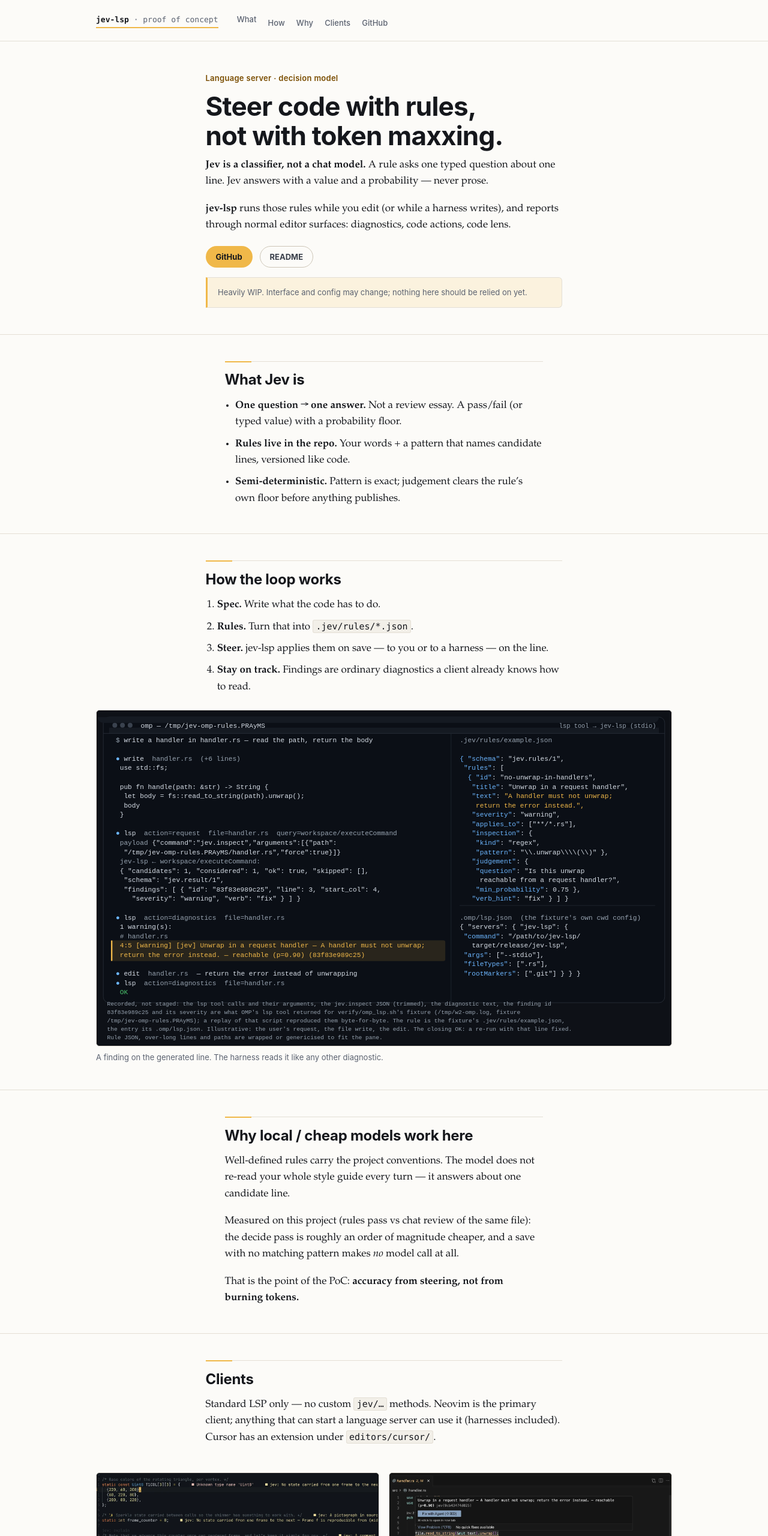
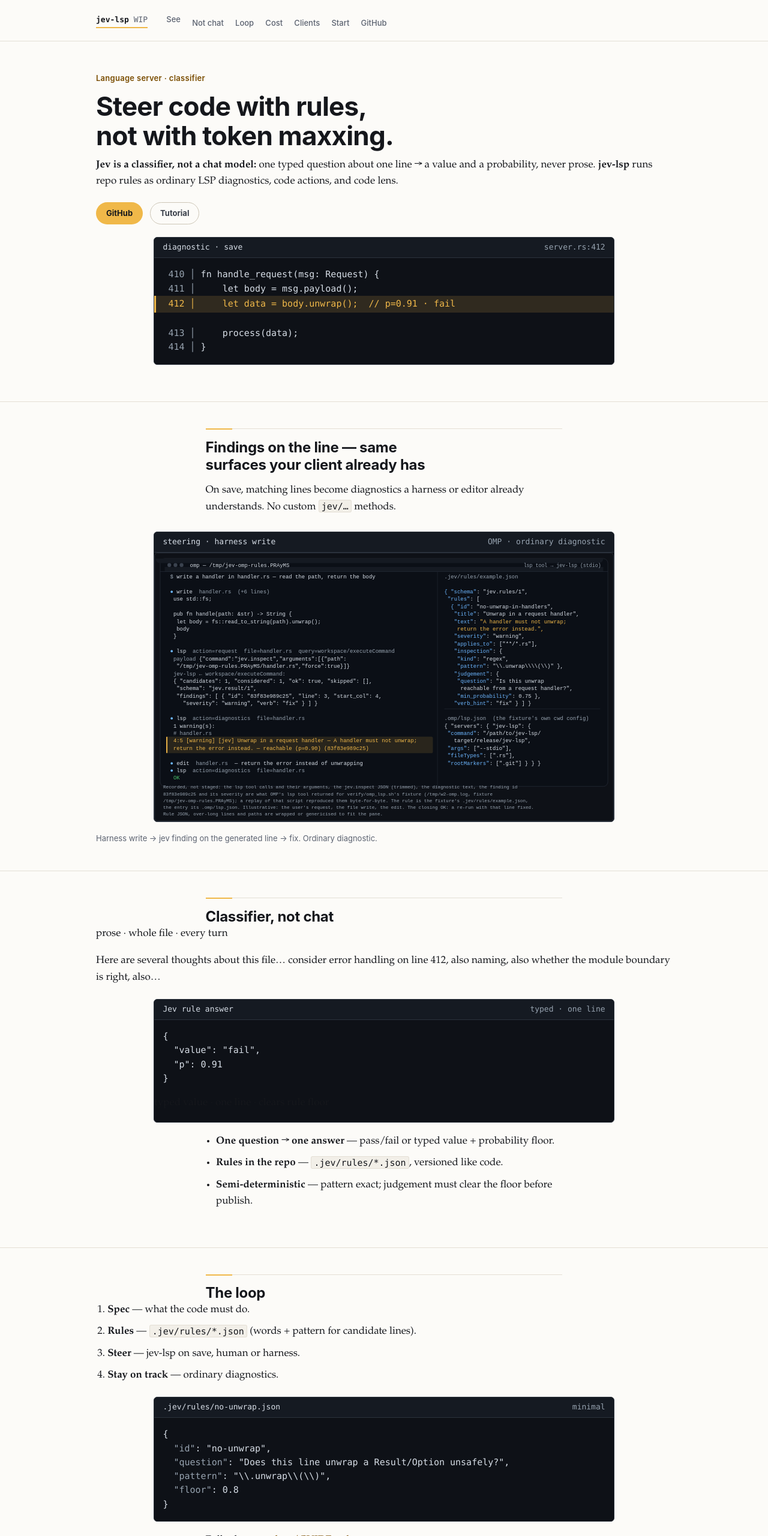
Before and after one commit to makefunstuff/jev-lsp, a plain HTML site: page site/index.html in a window 1280 px wide. Shown: the top 2560 px of the page at 60% size. Drawn offline with Linux system fonts and the light colour scheme.

Commit message:
site: redesign landing — product-first IA, sans, machine panels

```diff
--- a/site/index.html
+++ b/site/index.html
@@ -12,13 +12,15 @@
 
 <header class="site-head">
   <div class="container">
-    <a class="wordmark" href="./">jev-lsp <span>· proof of concept</span></a>
+    <a class="wordmark" href="./">jev-lsp <span class="wip">WIP</span></a>
     <nav class="toc" aria-label="Sections">
       <ul>
-        <li><a href="#what">What</a></li>
-        <li><a href="#how">How</a></li>
-        <li><a href="#why">Why</a></li>
+        <li><a href="#see">See</a></li>
+        <li><a href="#not-chat">Not chat</a></li>
+        <li><a href="#loop">Loop</a></li>
+        <li><a href="#cost">Cost</a></li>
         <li><a href="#clients">Clients</a></li>
+        <li><a href="#start">Start</a></li>
         <li><a href="https://github.com/makefunstuff/jev-lsp">GitHub</a></li>
       </ul>
     </nav>
@@ -27,87 +29,208 @@
 
 <main id="main">
 
-<section class="hero">
-  <div class="container">
-    <div class="prose">
-      <p class="eyebrow">Language server · decision model</p>
+<section class="hero" id="hero">
+  <div class="container hero-grid">
+    <div class="hero-copy">
+      <p class="eyebrow">Language server · classifier</p>
       <h1>Steer code with rules, not with token maxxing.</h1>
-      <p><strong>Jev is a classifier, not a chat model.</strong>
-      A rule asks one typed question about one line. Jev answers with a value and a probability — never prose.</p>
-      <p><strong>jev-lsp</strong> runs those rules while you edit (or while a harness writes),
-      and reports through normal editor surfaces: diagnostics, code actions, code lens.</p>
+      <p class="lead"><strong>Jev is a classifier, not a chat model:</strong> one typed question about one line → a value and a probability, never prose. <strong>jev-lsp</strong> runs repo rules as ordinary LSP diagnostics, code actions, and code lens.</p>
       <p class="hero-actions">
         <a class="btn" href="https://github.com/makefunstuff/jev-lsp">GitHub</a>
-        <a class="btn btn-quiet" href="https://github.com/makefunstuff/jev-lsp#readme">README</a>
+        <a class="btn btn-quiet" href="https://github.com/makefunstuff/jev-lsp/blob/main/docs/TUTORIAL.md">Tutorial</a>
       </p>
-      <p class="note">Heavily WIP. Interface and config may change; nothing here should be relied on yet.</p>
+    </div>
+    <div class="panel hero-panel" aria-label="Example diagnostic">
+      <div class="panel-head">
+        <span class="name">diagnostic · save</span>
+        <span>server.rs:412</span>
+      </div>
+      <pre><span class="dim"> 410 │ </span><span class="fill">fn handle_request(msg: Request) {</span>
+<span class="dim"> 411 │ </span><span class="fill">    let body = msg.payload();</span>
+<span class="row"> 412 │     let data = body.unwrap();  // p=0.91 · fail</span>
+<span class="dim"> 413 │ </span><span class="fill">    process(data);</span>
+<span class="dim"> 414 │ </span><span class="fill">}</span></pre>
     </div>
   </div>
 </section>
 
-<section id="what" class="band">
-  <div class="container prose">
-    <h2>What Jev is</h2>
-    <ul class="plain">
-      <li><strong>One question → one answer.</strong> Not a review essay. A pass/fail (or typed value) with a probability floor.</li>
-      <li><strong>Rules live in the repo.</strong> Your words + a pattern that names candidate lines, versioned like code.</li>
-      <li><strong>Semi-deterministic.</strong> Pattern is exact; judgement clears the rule’s own floor before anything publishes.</li>
+<section id="see" class="band">
+  <div class="container">
+    <div class="prose">
+      <h2>Findings on the line — same surfaces your client already has</h2>
+      <p>On save, matching lines become diagnostics a harness or editor already understands. No custom <code>jev/…</code> methods.</p>
+    </div>
+    <figure class="machine-well">
+      <div class="panel panel-wide">
+        <div class="panel-head">
+          <span class="name">steering · harness write</span>
+          <span>OMP · ordinary diagnostic</span>
+        </div>
+        <img src="./assets/jev-steering.svg" alt="Harness write, then a jev finding on the generated line steering the fix" width="960" height="540" loading="lazy">
+      </div>
+      <figcaption>Harness write → jev finding on the generated line → fix. Ordinary diagnostic.</figcaption>
+    </figure>
+  </div>
+</section>
+
+<section id="not-chat" class="band">
+  <div class="container">
+    <div class="prose">
+      <h2>Classifier, not chat</h2>
+    </div>
+    <div class="compare">
+      <div class="compare-card compare-chat">
+        <p class="compare-label">prose · whole file · every turn</p>
+        <p class="chat-blob">Here are several thoughts about this file… consider error handling on line 412, also naming, also whether the module boundary is right, also…</p>
+      </div>
+      <div class="panel compare-card">
+        <div class="panel-head">
+          <span class="name">Jev rule answer</span>
+          <span>typed · one line</span>
+        </div>
+        <pre>{
+  <span class="fill">"value"</span>: <span class="amb">"fail"</span>,
+  <span class="fill">"p"</span>: 0.91
+}</pre>
+        <p class="compare-foot">typed value · one line · clears rule floor</p>
+      </div>
+    </div>
+    <ul class="plain prose bullets">
+      <li><strong>One question → one answer</strong> — pass/fail or typed value + probability floor.</li>
+      <li><strong>Rules in the repo</strong> — <code>.jev/rules/*.json</code>, versioned like code.</li>
+      <li><strong>Semi-deterministic</strong> — pattern exact; judgement must clear the floor before publish.</li>
     </ul>
   </div>
 </section>
 
-<section id="how" class="band">
+<section id="loop" class="band">
   <div class="container">
     <div class="prose">
-      <h2>How the loop works</h2>
+      <h2>The loop</h2>
+    </div>
+    <div class="loop-grid">
       <ol class="steps">
-        <li><strong>Spec.</strong> Write what the code has to do.</li>
-        <li><strong>Rules.</strong> Turn that into <code>.jev/rules/*.json</code>.</li>
-        <li><strong>Steer.</strong> jev-lsp applies them on save — to you or to a harness — on the line.</li>
-        <li><strong>Stay on track.</strong> Findings are ordinary diagnostics a client already knows how to read.</li>
+        <li><strong>Spec</strong> — what the code must do.</li>
+        <li><strong>Rules</strong> — <code>.jev/rules/*.json</code> (words + pattern for candidate lines).</li>
+        <li><strong>Steer</strong> — jev-lsp on save, human or harness.</li>
+        <li><strong>Stay on track</strong> — ordinary diagnostics.</li>
       </ol>
+      <div class="panel">
+        <div class="panel-head">
+          <span class="name">.jev/rules/no-unwrap.json</span>
+          <span>minimal</span>
+        </div>
+        <pre>{
+  <span class="dim">"id"</span>: <span class="fill">"no-unwrap"</span>,
+  <span class="dim">"question"</span>: <span class="fill">"Does this line unwrap a Result/Option unsafely?"</span>,
+  <span class="dim">"pattern"</span>: <span class="fill">"\\.unwrap\\(\\)"</span>,
+  <span class="dim">"floor"</span>: <span class="fill">0.8</span>
+}</pre>
+      </div>
     </div>
-    <figure class="shot">
-      <img src="./assets/jev-steering.svg" alt="Harness write, then a jev finding on the generated line steering the fix" width="960" height="540" loading="lazy">
-      <figcaption>A finding on the generated line. The harness reads it like any other diagnostic.</figcaption>
-    </figure>
+    <p class="prose muted-line">Full schema → <a href="https://github.com/makefunstuff/jev-lsp/blob/main/docs/GUIDE.md">docs/GUIDE.md</a>.</p>
   </div>
 </section>
 
-<section id="why" class="band">
-  <div class="container prose">
-    <h2>Why local / cheap models work here</h2>
-    <p>Well-defined rules carry the project conventions. The model does not re-read your whole style guide every turn — it answers about one candidate line.</p>
-    <p>Measured on this project (rules pass vs chat review of the same file): the decide pass is roughly an order of magnitude cheaper, and a save with no matching pattern makes <em>no</em> model call at all.</p>
-    <p>That is the point of the PoC: <strong>accuracy from steering, not from burning tokens.</strong></p>
+<section id="cost" class="band">
+  <div class="container">
+    <div class="prose">
+      <h2>Why local / cheap models work here</h2>
+      <p>Rules carry conventions; the model answers about one candidate line. No matching pattern → <strong>no model call</strong>.</p>
+    </div>
+    <div class="table-wrap">
+      <table class="cost">
+        <caption>Measured 2026-09-20 on this repo: decide <code>jev-1.13</code> vs chat review <code>gemini-2.5-flash-lite</code>. PoC: accuracy from steering, not token maxxing.</caption>
+        <thead>
+          <tr>
+            <th scope="col"></th>
+            <th scope="col">rules pass</th>
+            <th scope="col">chat review (same file)</th>
+          </tr>
+        </thead>
+        <tbody>
+          <tr class="mark">
+            <th scope="row"><code>server.rs</code> ~2.6k lines</th>
+            <td>~5.3k in / 345 out · 2 findings · <strong>~$0.00022</strong></td>
+            <td>~30.5k in / 9 out · 0 findings · <strong>~$0.00306</strong></td>
+          </tr>
+          <tr>
+            <th scope="row">30 Rust docs</th>
+            <td><strong>~$0.0034</strong> · 20 calls</td>
+            <td>—</td>
+          </tr>
+        </tbody>
+      </table>
+    </div>
+    <p class="pull prose">Accuracy from steering, not from burning tokens.</p>
   </div>
 </section>
 
 <section id="clients" class="band">
   <div class="container">
     <div class="prose">
-      <h2>Clients</h2>
-      <p>Standard LSP only — no custom <code>jev/…</code> methods. Neovim is the primary client; anything that can start a language server can use it (harnesses included). Cursor has an extension under <code>editors/cursor/</code>.</p>
+      <h2>Standard LSP — Neovim first</h2>
+      <p>No custom methods. Primary client Neovim (<code>nvim/</code> plugin). Anything that starts a language server works — harnesses included. Cursor: <code>editors/cursor/</code>.</p>
+      <p class="chips" aria-label="LSP surfaces">
+        <span class="chip">diagnostics</span>
+        <span class="chip">code actions</span>
+        <span class="chip">code lens</span>
+      </p>
     </div>
     <div class="shot-grid">
       <figure class="shot">
-        <img src="./assets/jev-neovim.webp" alt="Neovim with jev annotations beside the code" width="640" height="400" loading="lazy">
-        <figcaption>Neovim</figcaption>
+        <div class="panel panel-shot">
+          <div class="panel-head">
+            <span class="name">Neovim</span>
+            <span>primary client</span>
+          </div>
+          <img src="./assets/jev-neovim.webp" alt="Neovim with jev annotations beside the code, next to clangd" width="640" height="400" loading="lazy">
+        </div>
+        <figcaption>Annotations beside the code, next to clangd (or your other LS).</figcaption>
       </figure>
       <figure class="shot">
-        <img src="./assets/jev-cursor.webp" alt="Cursor showing a jev finding in hover" width="640" height="400" loading="lazy">
-        <figcaption>Cursor</figcaption>
+        <div class="panel panel-shot">
+          <div class="panel-head">
+            <span class="name">Cursor</span>
+            <span>editors/cursor/</span>
+          </div>
+          <img src="./assets/jev-cursor.webp" alt="Cursor showing a jev finding in hover with explain as code lens" width="640" height="400" loading="lazy">
+        </div>
+        <figcaption>Finding in hover / squiggle; explain as code lens.</figcaption>
       </figure>
+    </div>
+    <div class="panel config-panel">
+      <div class="panel-head">
+        <span class="name">init.lua</span>
+        <span>after symlink</span>
+      </div>
+      <pre>require(<span class="fill">'jev'</span>).setup({})</pre>
     </div>
   </div>
 </section>
 
-<section class="band band-end">
-  <div class="container prose">
-    <h2>Start</h2>
-    <p>Install notes and the first rule live in the repository. This page is the short case for using it.</p>
+<section id="start" class="band band-end">
+  <div class="container">
+    <div class="prose">
+      <h2>Start</h2>
+      <p class="muted-line">Rust ≥1.75; decision-tier endpoint + key (hosted Jev default).</p>
+    </div>
+    <div class="panel panel-install">
+      <div class="panel-head">
+        <span class="name">install</span>
+        <span>cargo · locked</span>
+      </div>
+      <pre>cargo install --git https://github.com/makefunstuff/jev-lsp --locked jev-lsp jev</pre>
+    </div>
+    <ol class="steps next-steps prose">
+      <li>Plugin: <code>ln -s /path/to/jev-lsp/nvim ~/.local/share/nvim/site/pack/jev/start/jev</code> then <code>require('jev').setup({})</code></li>
+      <li>Export <code>TYPESAFE_API_KEY</code> (or local decide — <a href="https://github.com/makefunstuff/jev-lsp/blob/main/docs/MODEL.md">MODEL.md</a>).</li>
+      <li>Add <code>.jev/rules/*.json</code>, open a file, save → finding or <code>no_rules</code>.</li>
+    </ol>
     <p class="hero-actions">
-      <a class="btn" href="https://github.com/makefunstuff/jev-lsp">github.com/makefunstuff/jev-lsp</a>
+      <a class="btn" href="https://github.com/makefunstuff/jev-lsp">GitHub</a>
+      <a class="btn btn-quiet" href="https://github.com/makefunstuff/jev-lsp/blob/main/docs/TUTORIAL.md">Tutorial</a>
+      <a class="btn btn-quiet" href="https://github.com/makefunstuff/jev-lsp/blob/main/docs/GUIDE.md">Guide</a>
     </p>
   </div>
 </section>
@@ -116,7 +239,7 @@
 
 <footer class="site-foot">
   <div class="container">
-    <p>jev-lsp · MIT · <a href="https://github.com/makefunstuff/jev-lsp">source</a></p>
+    <p>jev-lsp · MIT · proof of concept — interface may change · <a href="https://github.com/makefunstuff/jev-lsp">source</a></p>
   </div>
 </footer>
 
```
